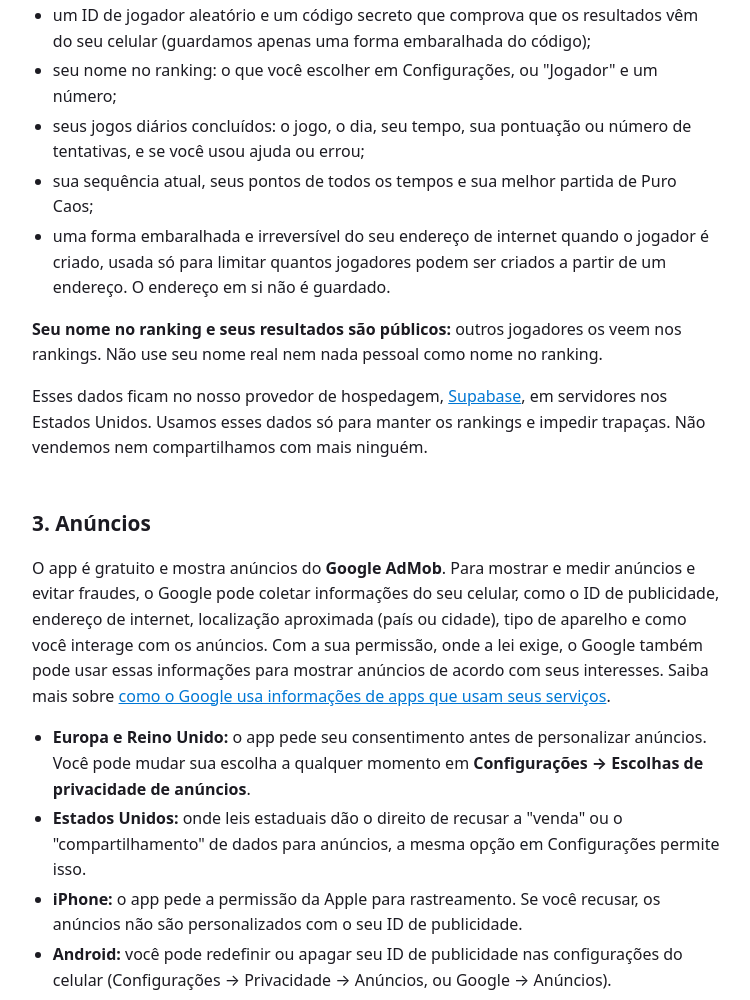
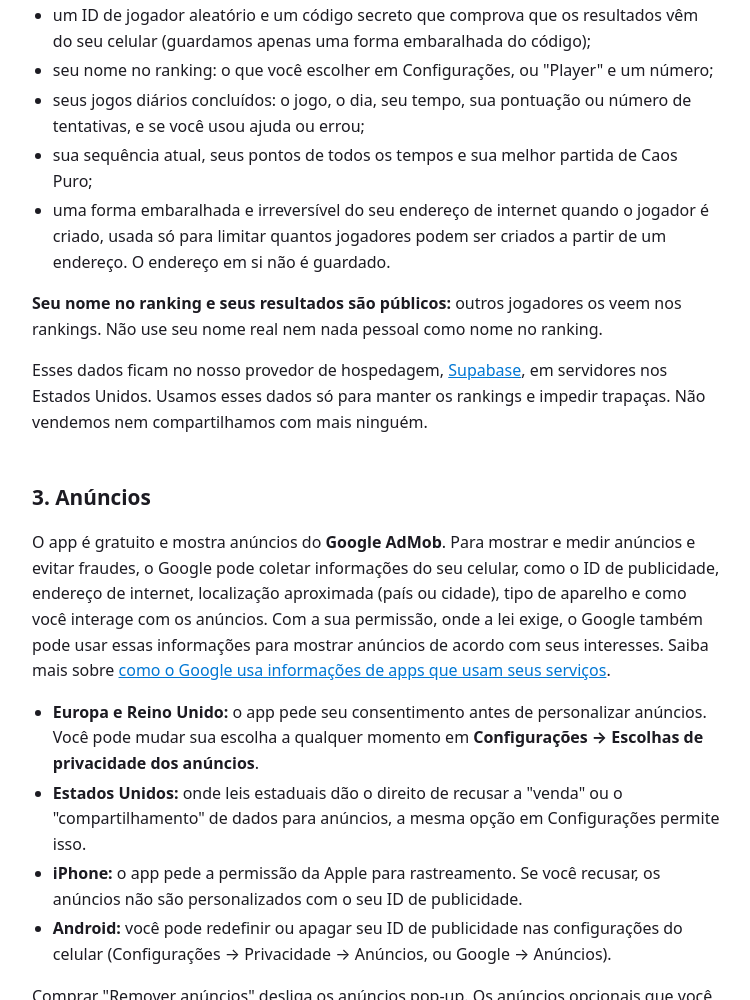
Before and after one commit to IamGondim/chaotic-random-site, a plain HTML site: page privacy.html in a window 1280 px wide. Shown: the part 3119-4119 px from the top of the page, without its empty margins (264-1014 px from the left). Drawn offline with Linux system fonts and the light colour scheme.

Commit message:
Match the app's Portuguese wording
Co-Authored-By: Claude Opus 5.5 <noreply@anthropic.com>

```diff
--- a/privacy.html
+++ b/privacy.html
@@ -117,10 +117,10 @@
       <ul>
         <li>um ID de jogador aleatório e um código secreto que comprova que os resultados vêm do seu celular
           (guardamos apenas uma forma embaralhada do código);</li>
-        <li>seu nome no ranking: o que você escolher em Configurações, ou "Jogador" e um número;</li>
+        <li>seu nome no ranking: o que você escolher em Configurações, ou "Player" e um número;</li>
         <li>seus jogos diários concluídos: o jogo, o dia, seu tempo, sua pontuação ou número de tentativas, e
           se você usou ajuda ou errou;</li>
-        <li>sua sequência atual, seus pontos de todos os tempos e sua melhor partida de Puro Caos;</li>
+        <li>sua sequência atual, seus pontos de todos os tempos e sua melhor partida de Caos Puro;</li>
         <li>uma forma embaralhada e irreversível do seu endereço de internet quando o jogador é criado, usada
           só para limitar quantos jogadores podem ser criados a partir de um endereço. O endereço em si não
           é guardado.</li>
@@ -142,7 +142,7 @@
       <ul>
         <li><strong>Europa e Reino Unido:</strong> o app pede seu consentimento antes de personalizar anúncios.
           Você pode mudar sua escolha a qualquer momento em <strong>Configurações &rarr; Escolhas de privacidade
-          de anúncios</strong>.</li>
+          dos anúncios</strong>.</li>
         <li><strong>Estados Unidos:</strong> onde leis estaduais dão o direito de recusar a "venda" ou o
           "compartilhamento" de dados para anúncios, a mesma opção em Configurações permite isso.</li>
         <li><strong>iPhone:</strong> o app pede a permissão da Apple para rastreamento. Se você recusar, os
```
